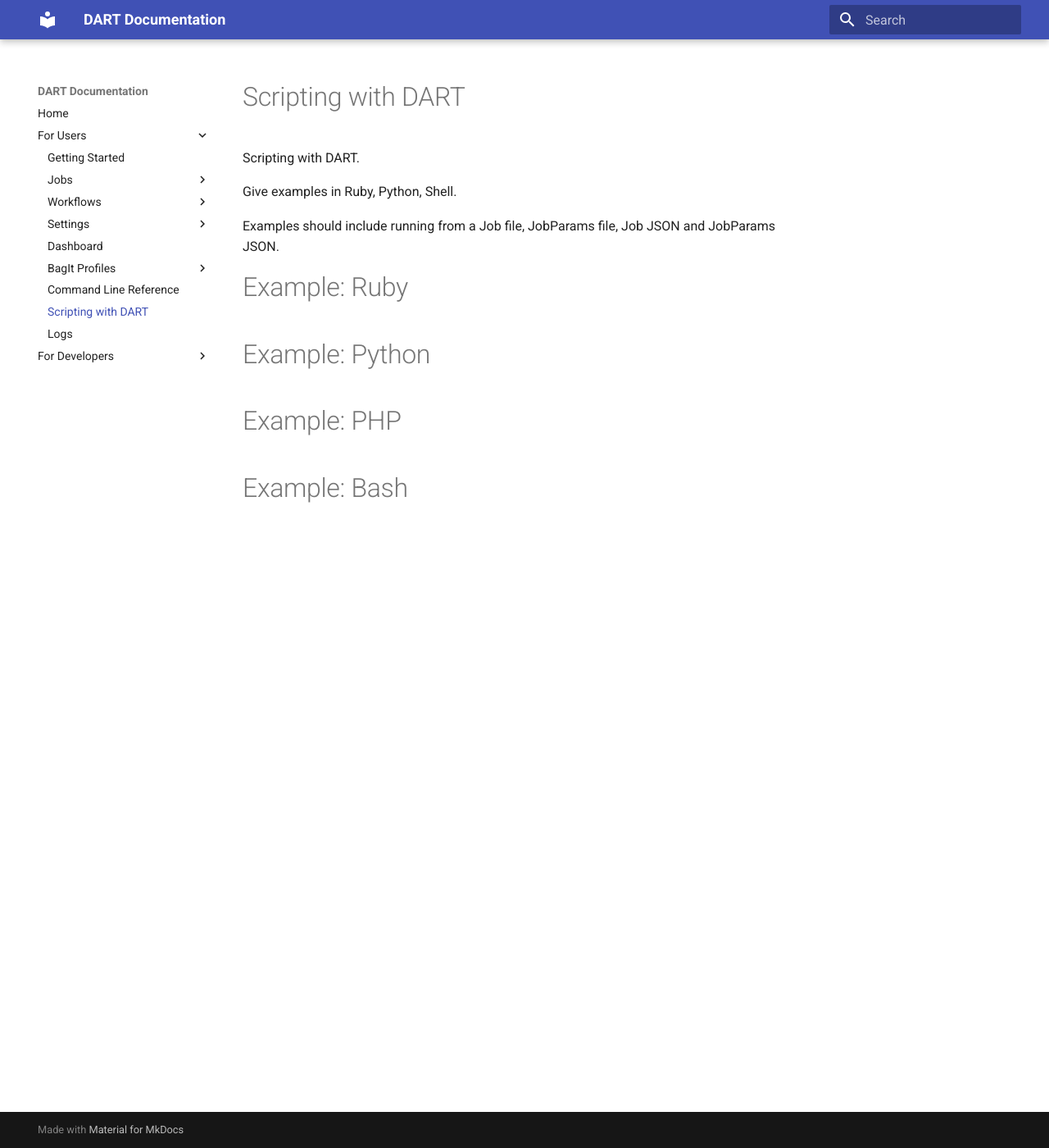
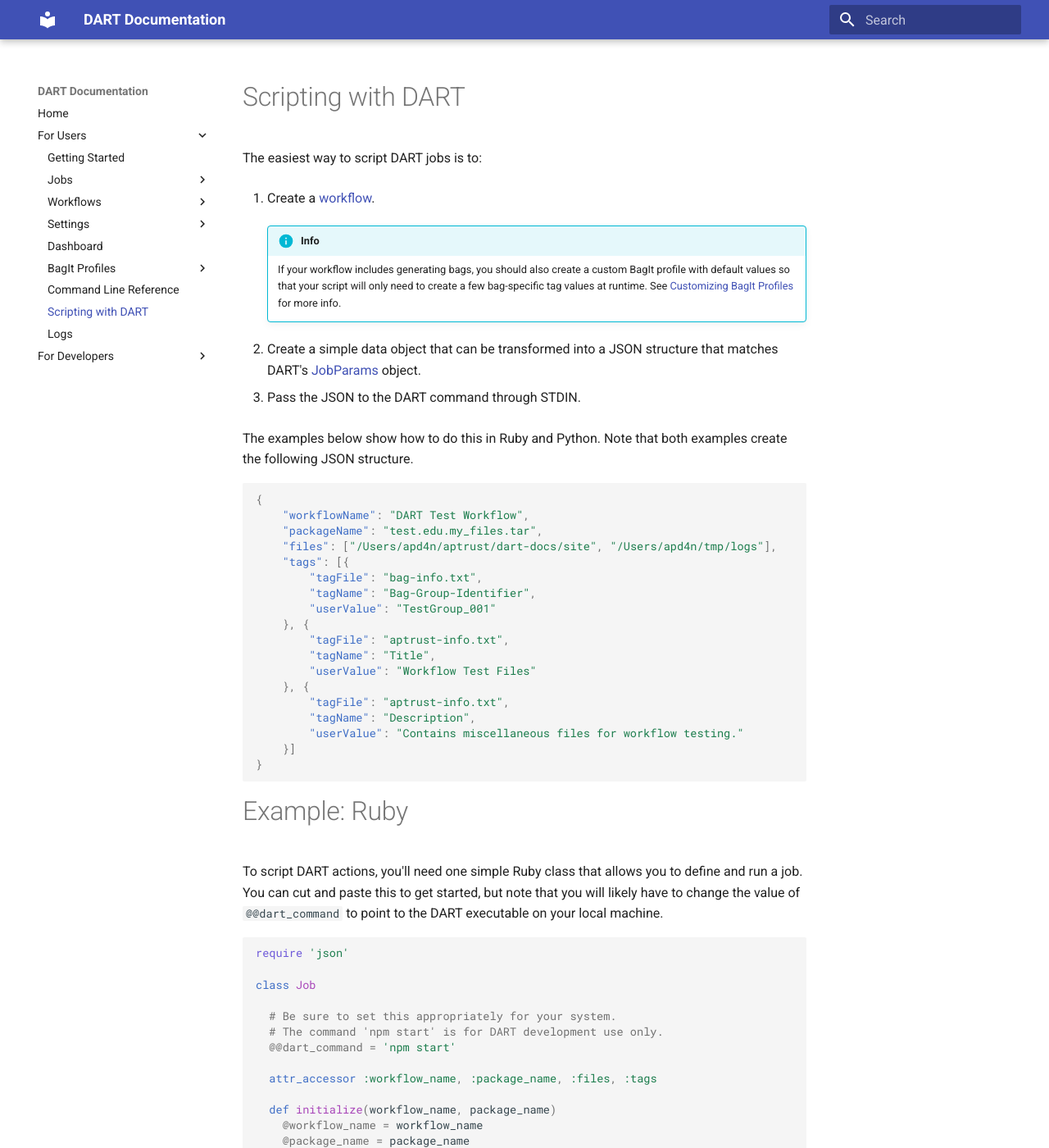
Before and after one commit to APTrust/dart-docs, an MkDocs documentation site: the page built from docs/users/scripting.md, in a window 1280 px wide and 1400 px high. Shown: the whole window at 82% size. Built offline with MkDocs 1.6.1 and Material for MkDocs 9.7.7, drawn with Linux system fonts in a browser that asks for light colours; some of the changed text lies outside the part shown.

Commit message:
Added Ruby scripting example

````diff
--- a/docs/users/scripting.md
+++ b/docs/users/scripting.md
@@ -1,15 +1,141 @@
 # Scripting with DART
 
-Scripting with DART.
+The easiest way to script DART jobs is to:
 
-Give examples in Ruby, Python, Shell.
+1. Create a [workflow](workflows/index.md).
 
-Examples should include running from a Job file, JobParams file, Job JSON and JobParams JSON.
+    !!! info
+        If your workflow includes generating bags, you should also create a
+        custom BagIt profile with default values so that your script will only
+        need to create a few bag-specific tag values at runtime. See
+        [Customizing BagIt Profiles](bagit/customizing.md) for more info.
+
+1. Create a simple data object that can be transformed into a JSON structure that matches DART's [JobParams](workflows/job_params.md) object.
+
+1. Pass the JSON to the DART command through STDIN.
+
+The examples below show how to do this in Ruby and Python. Note that both examples create the following JSON structure.
+
+```json
+{
+	"workflowName": "DART Test Workflow",
+	"packageName": "test.edu.my_files.tar",
+	"files": ["/Users/apd4n/aptrust/dart-docs/site", "/Users/apd4n/tmp/logs"],
+	"tags": [{
+		"tagFile": "bag-info.txt",
+		"tagName": "Bag-Group-Identifier",
+		"userValue": "TestGroup_001"
+	}, {
+		"tagFile": "aptrust-info.txt",
+		"tagName": "Title",
+		"userValue": "Workflow Test Files"
+	}, {
+		"tagFile": "aptrust-info.txt",
+		"tagName": "Description",
+		"userValue": "Contains miscellaneous files for workflow testing."
+	}]
+}
+```
 
 # Example: Ruby
 
+To script DART actions, you'll need one simple Ruby class that allows you to define and run a job. You can cut and paste this to get started, but note that you will likely have to change the value of `@@dart_command` to point to the DART executable on your local machine.
+
+```ruby
+require 'json'
+
+class Job
+
+  # Be sure to set this appropriately for your system.
+  # The command 'npm start' is for DART development use only.
+  @@dart_command = 'npm start'
+
+  attr_accessor :workflow_name, :package_name, :files, :tags
+
+  def initialize(workflow_name, package_name)
+    @workflow_name = workflow_name
+    @package_name = package_name
+    @files = []
+    @tags = []
+  end
+
+  def to_json(options={})
+    {
+      workflowName: workflow_name,
+      packageName: package_name,
+      files: files,
+      tags: tags
+    }.to_json
+  end
+
+  def add_file(path)
+    @files << path
+  end
+
+  def add_tag(tag_file, tag_name, value)
+    @tags << {
+      tagFile: tag_file,
+      tagName: tag_name,
+      userValue: value
+    }
+  end
+
+  def run
+    json_string = self.to_json
+    puts json_string
+    puts "Starting job"
+    opts = {
+      external_encoding: "UTF-8",
+      err: [:child, :out]
+    }
+    IO.popen("#{@@dart_command} -- --stdin", "r+", opts) {|pipe|
+      pipe.write json_string + "\n"
+      pipe.close_write
+      puts pipe.read
+    }
+    return $?.exitstatus
+  end
+end
+```
+
+Assuming you saved the code above to a file called `job.rb`, you can create a script like the following to run a job based on a pre-defined DART workflow.
+
+```ruby
+require './job'
+
+# Create a new job using the "DART Test Workflow."
+# This job will create a tarred bag called test.edu.my_files.tar
+# in your DART bagging directory.
+
+job = Job.new("DART Test Workflow", "test.edu.my_files.tar")
+
+# Add two directories to the list of items that should go into
+# the bag's payload. Note that you can add a mix of files and
+# directories.
+
+job.add_file("/Users/apd4n/aptrust/dart-docs/site")
+job.add_file("/Users/apd4n/tmp/logs")
+
+# "DART Test Workflow" uses a BagIt profile with a number of
+# preset default values, which are fine for tags like Contact-Email,
+# which doesn't change from bag to bag. Here we set bag-specific
+# tag values.
+
+job.add_tag("bag-info.txt", "Bag-Group-Identifier", "TestGroup_001")
+job.add_tag("aptrust-info.txt", "Title", "Workflow Test Files")
+job.add_tag("aptrust-info.txt", "Description", "Contains miscellaneous files for workflow testing.")
+
+# Run the job and check the exit code. 0 indicates success.
+# Non-zero values indicate failure.
+exit_code = job.run()
+
+if exit_code == 0
+  puts "Job completed"
+else
+  puts "Job failed. Check the DART log for details."
+end
+```
+
 # Example: Python
 
-# Example: PHP
-
-# Example: Bash
+Coming soon...
--- a/mkdocs.yml
+++ b/mkdocs.yml
@@ -21,6 +21,7 @@
           - users/jobs/metadata.md
           - users/jobs/upload.md
           - users/jobs/run.md
+          - users/jobs/delete.md
       - Workflows:
           - users/workflows/index.md
           - users/workflows/job_params.md
````
Also changed, not shown: docs/users/jobs/delete.md (added, +13 -0 lines).
